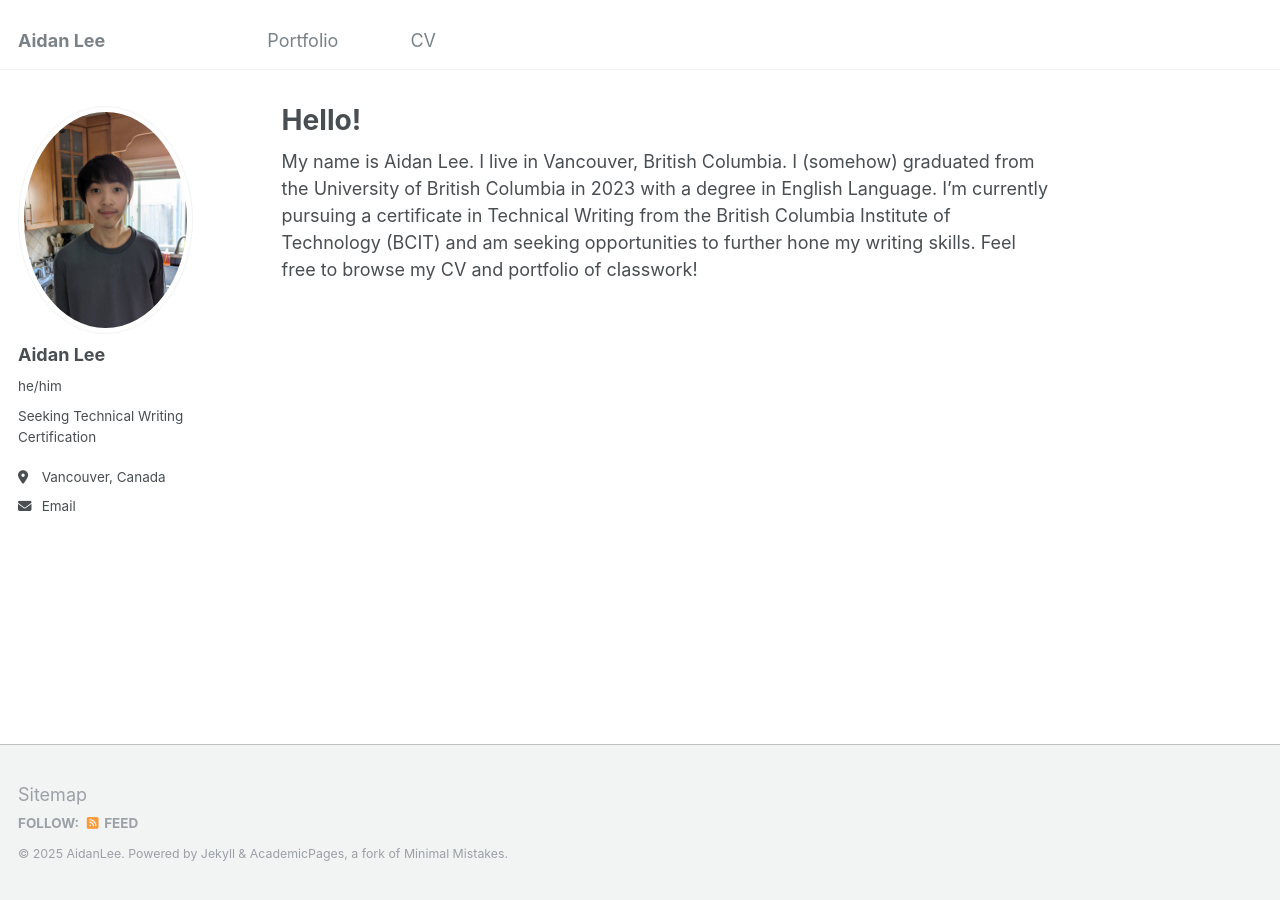
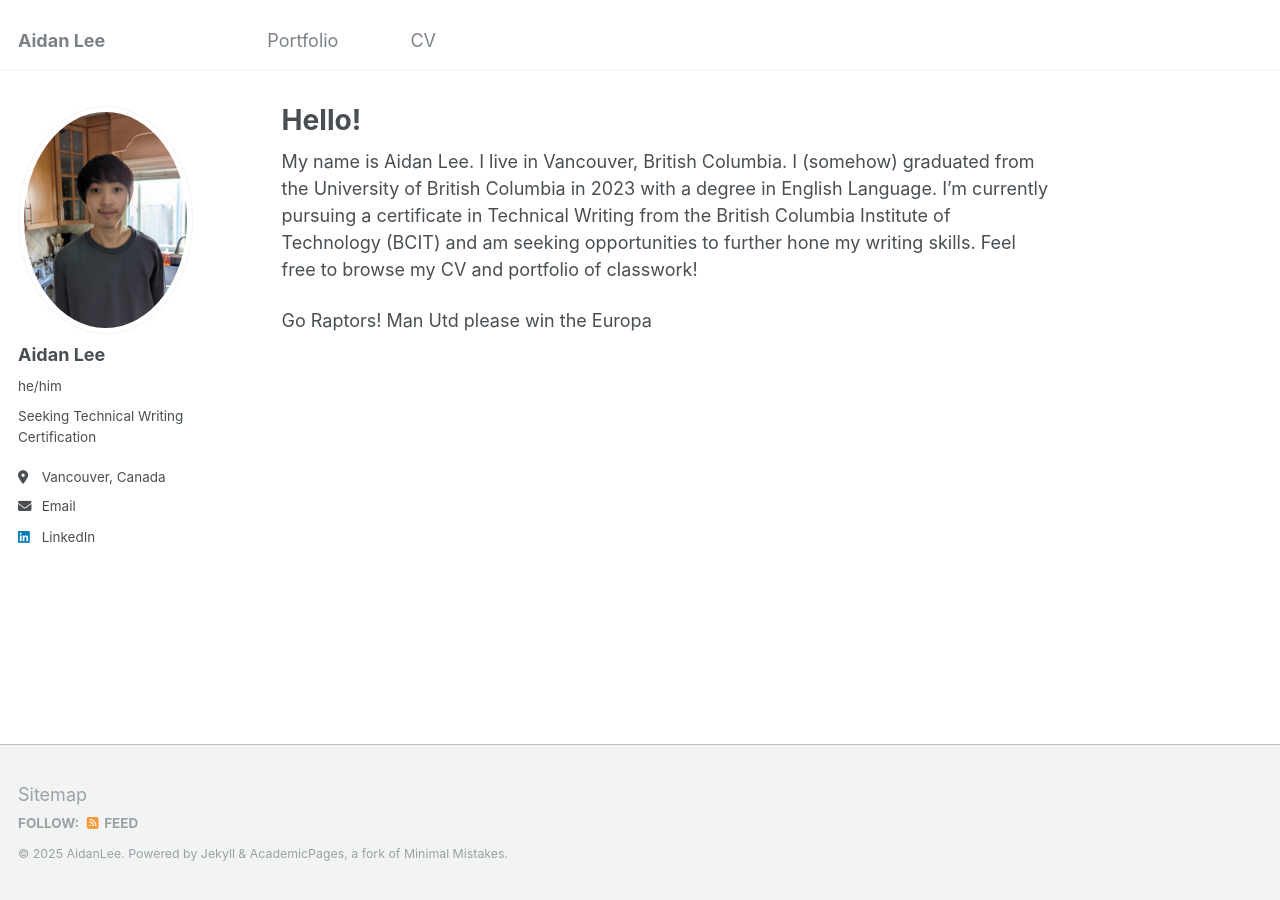
Before and after one commit to aidanmlee/aidanmlee.github.io, a Jekyll site: the page built from _pages/about.md, in a window 1280 px wide. Built offline with Jekyll 4.4.1, drawn with Linux system fonts in a browser that asks for light colours.

Commit message:
updated links, updated about section

```diff
--- a/_config.yml
+++ b/_config.yml
@@ -57,7 +57,7 @@ author:
   keybase          : # Username
   instagram        : # Username
   lastfm           : # Username
-  linkedin         : # Username
+  linkedin         : "aidan-lee-8943b229b"
   mastodon         : # URL
   medium           : # URL
   pinterest        : # Username
--- a/_pages/about.md
+++ b/_pages/about.md
@@ -8,3 +8,6 @@ redirect_from:
 ---
 
 My name is Aidan Lee. I live in Vancouver, British Columbia. I (somehow) graduated from the University of British Columbia in 2023 with a degree in English Language. I'm currently pursuing a certificate in Technical Writing from the British Columbia Institute of Technology (BCIT) and am seeking opportunities to further hone my writing skills. Feel free to browse my CV and portfolio of classwork!
+
+Go Raptors!
+Man Utd please win the Europa
```
Also changed, not shown: 1 other file.
